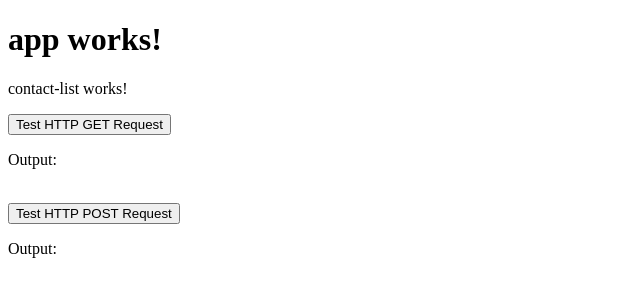
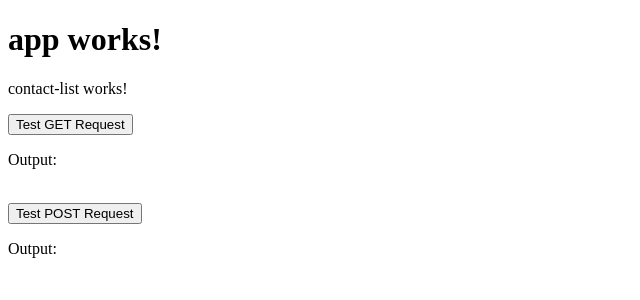
Before and after one commit to islamhaqq/Angular-RESTful-Service, an Angular app: page / in a window 1280 px wide. Shown: the top 300 px of the page, without its empty margins (0-640 px from the left). Built offline with nearby package versions, Linux system fonts and the light colour scheme.

Commit message:
fire post request call upon button-click event

```diff
--- a/src/app/http-test/http-test.component.html
+++ b/src/app/http-test/http-test.component.html
@@ -1,4 +1,4 @@
-<button (click)="testGetRequest()">Test HTTP GET Request</button><br>
+<button (click)="testGetRequest()">Test GET Request</button><br>
 <p>Output: {{getData}}</p><br>
-<button>Test HTTP POST Request</button><br>
+<button (click)="testPostRequest()">Test POST Request</button><br>
 <p>Output: {{getPost}}</p><br>
```
